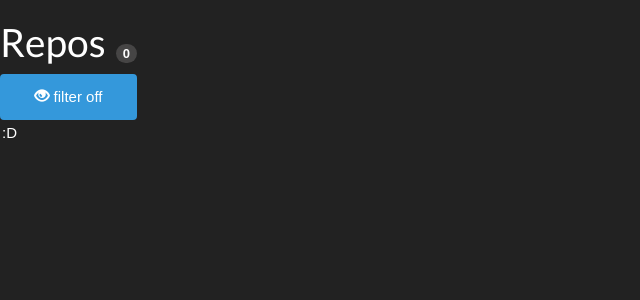
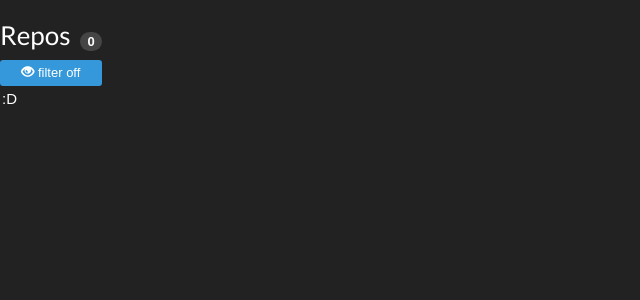
Before and after one commit to redvox/watchrepos, a Flask app: page / in a window 1280 px wide. Shown: the top 300 px of the page, without its empty margins (0-640 px from the left). Run offline with Flask 2, Linux system fonts and the light colour scheme; parts of the project's set-up code (start-up, migrations or seed data) failed here and were passed over; some libraries are stand-ins or nearby versions.

Commit message:
Change headline size

```diff
--- a/app/static/css/repos.css
+++ b/app/static/css/repos.css
@@ -12,17 +12,16 @@ body {
 }
 
 .main {
-  flex: 1;
-  display: flex;
-  flex-direction: column;
+    flex: 1;
+    display: flex;
+    flex-direction: column;
 }
 
-h1 {
+h3 {
     color: white;
     display: inline-block;
     margin-right: 10px;
 }
-
 
 .repos {
     display: flex;
--- a/app/templates/overview.html
+++ b/app/templates/overview.html
@@ -1,13 +1,18 @@
+<!DOCTYPE html>
 <html>
+<link rel="shortcut icon" type="image/png" href="{{ url_for('static', filename = 'img/favicon.png') }}">
+
 <head>
+    <title>Repos</title>
     <link href="static/3rd/css/bootstrap.css" rel="stylesheet" type="text/css"/>
     <link href="static/css/repos.css" rel="stylesheet" type="text/css"/>
+    <meta http-equiv="refresh" content="60"/>
 </head>
 
 <div class="main">
-    <span><h1>Repos </h1><span class="badge">{{ projects | length }}</span></span>
+    <span><h3>Repos </h3><span class="badge">{{ projects | length }}</span></span>
 
-    <button id="filter_switch" type="button" aria-label="Left Align" class="btn btn-info"
+    <button id="filter_switch" type="button" aria-label="Left Align" class="btn btn-xs btn-info"
             {% if parameter.filter=="false" %}
             data-filtered="true">
         <span class="glyphicon glyphicon-eye-close"></span> filter on
```
